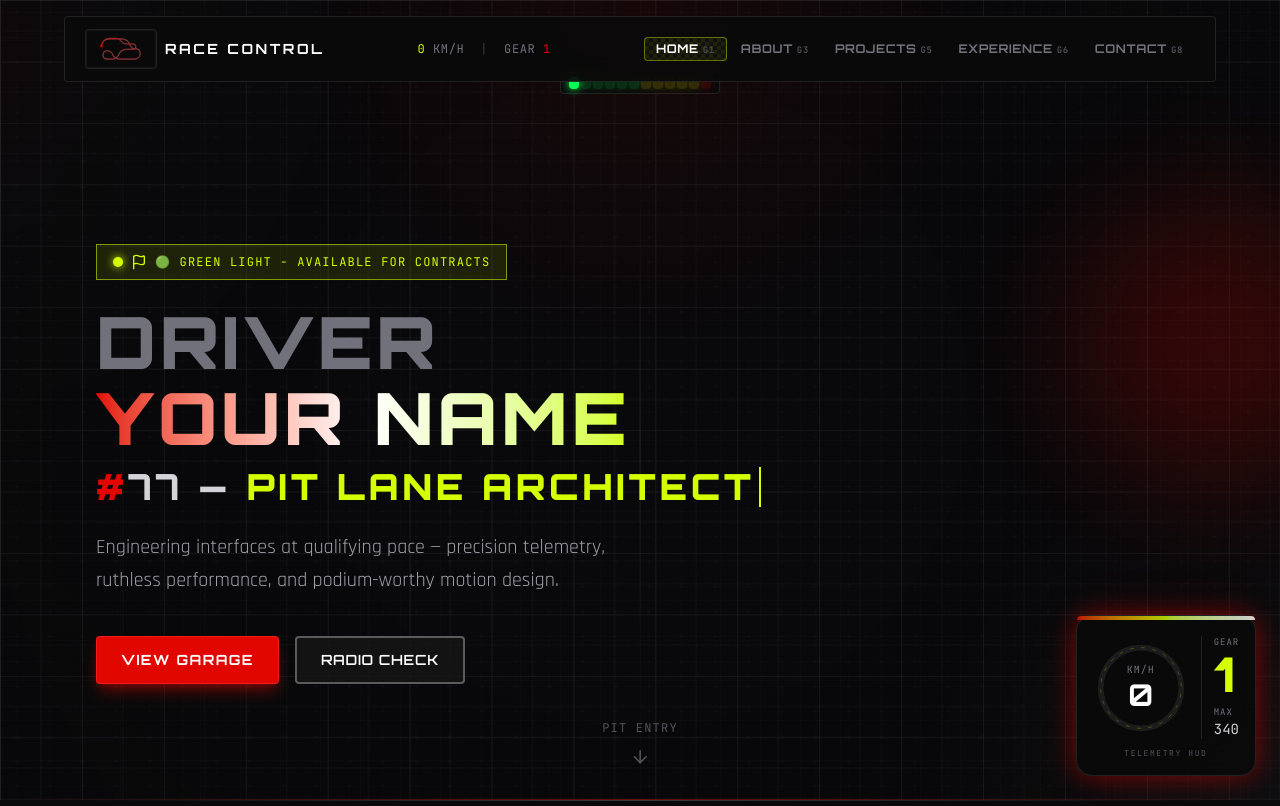
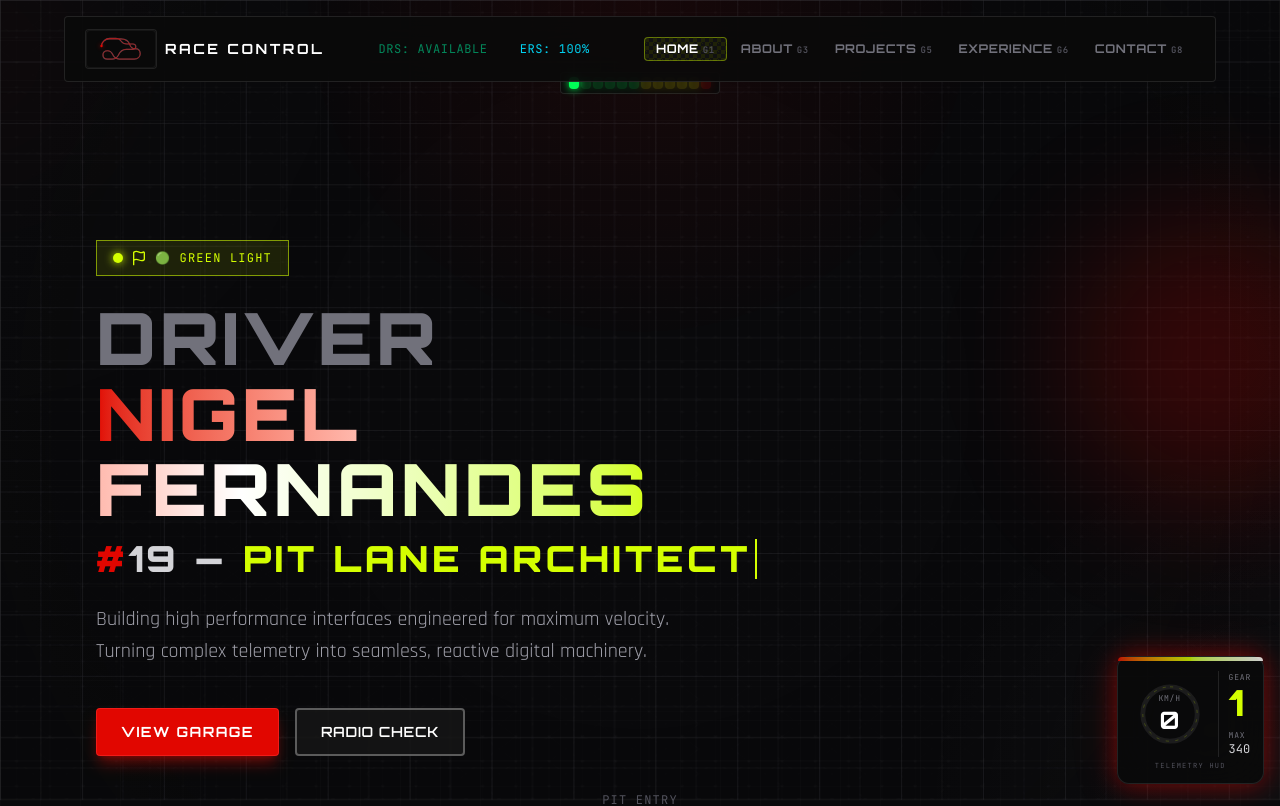
Before and after one commit to Nigel777123/personal-portfolio, a React (Vite) app: page / in a window 1280 px wide. Shown: the top 806 px of the page. Built offline with nearby package versions, Linux system fonts and the light colour scheme.

Commit message:
Major_changes

```diff
--- a/src/App.tsx
+++ b/src/App.tsx
@@ -2,6 +2,7 @@ import { lazy, Suspense } from 'react'
 import { useState } from 'react'
 import { F1ScrollProvider } from './context/F1ScrollContext'
 import { RaceAtmosphereBackdrop } from './components/layout/RaceAtmosphereBackdrop'
+import { TelemetryCursor } from './components/ui/TelemetryCursor'
 import { Navbar } from './components/layout/Navbar'
 import { Footer } from './components/layout/Footer'
 import { RpmShiftLights } from './components/hud/RpmShiftLights'
@@ -36,6 +37,7 @@ export default function App() {
     <F1ScrollProvider>
       <div className="relative isolate min-h-screen overflow-x-hidden bg-zinc-950">
         <RaceAtmosphereBackdrop />
+        <TelemetryCursor />
         {raceStarted && <RpmShiftLights />}
         {raceStarted && <Navbar />}
         {raceStarted && <SpeedometerHUD />}
--- a/src/components/hud/SpeedometerHUD.tsx
+++ b/src/components/hud/SpeedometerHUD.tsx
@@ -2,7 +2,7 @@ import { motion, useTransform } from 'framer-motion'
 import { useF1Scroll } from '../../context/F1ScrollContext'
 import { useMotionValueDisplay } from '../../hooks/useMotionValueDisplay'
 
-const RADIUS = 42
+const RADIUS = 34
 const CIRCUMFERENCE = 2 * Math.PI * RADIUS
 
 export function SpeedometerHUD() {
@@ -12,15 +12,15 @@ export function SpeedometerHUD() {
 
   return (
     <div
-      className="fixed bottom-4 right-4 z-50 sm:bottom-6 sm:right-6"
+      className="fixed bottom-3 right-3 z-50 sm:bottom-4 sm:right-4"
       aria-live="polite"
       aria-label={`Speed ${speed} kilometers per hour, gear ${gear}`}
     >
-      <div className="glass-hud relative rounded-2xl p-3 shadow-2xl f1-red-glow sm:p-4">
+      <div className="glass-hud relative rounded-xl p-2 shadow-2xl f1-red-glow sm:p-3">
         <div className="racing-stripe absolute inset-x-0 top-0 rounded-t-2xl opacity-80" />
 
-        <div className="flex items-center gap-3 pt-1">
-          <div className="relative h-[5.5rem] w-[5.5rem] sm:h-24 sm:w-24">
+        <div className="flex items-center gap-2 pt-0.5">
+          <div className="relative h-20 w-20 sm:h-20 sm:w-20">
             <svg className="-rotate-90" viewBox="0 0 100 100" aria-hidden>
               <circle
                 cx="50"
@@ -53,39 +53,39 @@ export function SpeedometerHUD() {
               />
             </svg>
             <div className="absolute inset-0 flex flex-col items-center justify-center">
-              <span className="font-mono-data text-[10px] uppercase tracking-widest text-zinc-500">
+              <span className="font-mono-data text-[8px] uppercase tracking-widest text-zinc-500">
                 KM/H
               </span>
-              <span className="font-display text-2xl font-bold tabular-nums text-white sm:text-3xl">
+              <span className="font-display text-xl font-bold tabular-nums text-white sm:text-2xl">
                 {speed}
               </span>
             </div>
           </div>
 
-          <div className="flex flex-col gap-2 border-l border-white/10 pl-3">
+          <div className="flex flex-col gap-1.5 border-l border-white/10 pl-2.5">
             <div>
-              <p className="font-mono-data text-[9px] uppercase tracking-widest text-zinc-500">
+              <p className="font-mono-data text-[8px] uppercase tracking-widest text-zinc-500">
                 Gear
               </p>
               <motion.p
                 key={gear}
                 initial={{ scale: 1.4, opacity: 0 }}
                 animate={{ scale: 1, opacity: 1 }}
-                className="font-display text-4xl font-black text-[#d4ff00] sm:text-5xl"
+                className="font-display text-3xl font-black text-[#d4ff00] sm:text-4xl"
               >
                 {gear}
               </motion.p>
             </div>
             <div>
-              <p className="font-mono-data text-[9px] uppercase tracking-widest text-zinc-500">
+              <p className="font-mono-data text-[8px] uppercase tracking-widest text-zinc-500">
                 Max
               </p>
-              <p className="font-mono-data text-sm tabular-nums text-zinc-300">{maxSpeed}</p>
+              <p className="font-mono-data text-xs tabular-nums text-zinc-300">{maxSpeed}</p>
             </div>
           </div>
         </div>
 
-        <p className="mt-2 text-center font-mono-data text-[8px] uppercase tracking-[0.2em] text-zinc-600">
+        <p className="mt-1 text-center font-mono-data text-[7px] uppercase tracking-[0.18em] text-zinc-600">
           Telemetry HUD
         </p>
       </div>
--- a/src/components/layout/Footer.tsx
+++ b/src/components/layout/Footer.tsx
@@ -18,7 +18,7 @@ export function Footer() {
       <div className="mx-auto flex max-w-6xl flex-col items-center justify-between gap-8 sm:flex-row">
         <div className="text-center sm:text-left">
           <p className="font-display text-lg font-bold uppercase tracking-widest text-white">
-            Your Name
+            Nigel Fernandes
           </p>
           <p className="mt-1 font-mono-data text-xs uppercase tracking-widest text-zinc-600">
             © {year} — Race Engineer Division
--- a/src/components/layout/Navbar.tsx
+++ b/src/components/layout/Navbar.tsx
@@ -1,10 +1,8 @@
 import { AnimatePresence, motion } from 'framer-motion'
 import { Menu, X } from 'lucide-react'
-import { useEffect, useState } from 'react'
-import { useF1Scroll } from '../../context/F1ScrollContext'
+import { useEffect, useRef, useState } from 'react'
 import { navLinks } from '../../data/navigation'
 import { useActiveSection } from '../../hooks/useActiveSection'
-import { useMotionValueDisplay } from '../../hooks/useMotionValueDisplay'
 import { cn } from '../../utils/cn'
 import { TrackMapLogo } from '../ui/TrackMapLogo'
 
@@ -14,12 +12,73 @@ export function Navbar() {
   const observedActiveId = useActiveSection(sectionIds)
   const [activeId, setActiveId] = useState(observedActiveId)
   const [mobileOpen, setMobileOpen] = useState(false)
-  const { speedKmh, gear } = useF1Scroll()
-  const speed = useMotionValueDisplay(speedKmh)
+  const [isScrolling, setIsScrolling] = useState(false)
+  const [ersPercent, setErsPercent] = useState(100)
+  const scrollFrameRef = useRef<number | null>(null)
+  const scrollTimeoutRef = useRef<number | null>(null)
 
   useEffect(() => {
     setActiveId(observedActiveId)
   }, [observedActiveId])
+
+  useEffect(() => {
+    const updateScrollMetrics = () => {
+      const maxScroll = Math.max(document.documentElement.scrollHeight - window.innerHeight, 1)
+      const currentScroll = Math.min(Math.max(window.scrollY, 0), maxScroll)
+      const progress = (currentScroll / maxScroll) * 100
+
+      setErsPercent(Math.round(100 - progress))
+    }
+
+    const handleScroll = () => {
+      setIsScrolling(true)
+
+      if (scrollTimeoutRef.current) {
+        window.clearTimeout(scrollTimeoutRef.current)
+      }
+
+      if (scrollFrameRef.current !== null) {
+        return
+      }
+
+      scrollFrameRef.current = window.requestAnimationFrame(() => {
+        scrollFrameRef.current = null
+        updateScrollMetrics()
+      })
+
+      scrollTimeoutRef.current = window.setTimeout(() => {
+        setIsScrolling(false)
+      }, 180)
+    }
+
+    const handleResize = () => {
+      if (scrollFrameRef.current !== null) {
+        window.cancelAnimationFrame(scrollFrameRef.current)
+      }
+
+      scrollFrameRef.current = window.requestAnimationFrame(() => {
+        scrollFrameRef.current = null
+        updateScrollMetrics()
+      })
+    }
+
+    window.addEventListener('scroll', handleScroll, { passive: true })
+    window.addEventListener('resize', handleResize, { passive: true })
+    updateScrollMetrics()
+
+    return () => {
+      window.removeEventListener('scroll', handleScroll)
+      window.removeEventListener('resize', handleResize)
+
+      if (scrollTimeoutRef.current) {
+        window.clearTimeout(scrollTimeoutRef.current)
+      }
+
+      if (scrollFrameRef.current !== null) {
+        window.cancelAnimationFrame(scrollFrameRef.current)
+      }
+    }
+  }, [])
 
   return (
     <header className="fixed inset-x-0 top-0 z-50 px-2 pt-[max(env(safe-area-inset-top),0.5rem)] sm:px-6 sm:pt-4">
@@ -34,14 +93,18 @@ export function Navbar() {
           </span>
         </a>
 
-        <div className="hidden items-center gap-4 font-mono-data text-xs uppercase tracking-wider text-zinc-500 md:flex">
-          <span>
-            <span className="text-[#d4ff00]">{speed}</span> km/h
+        <div className="hidden items-center justify-center gap-6 font-mono text-xs uppercase tracking-wider lg:flex lg:gap-8">
+          <span
+            className={cn(
+              'transition-colors duration-150',
+              isScrolling
+                ? 'text-emerald-400 font-bold drop-shadow-[0_0_8px_rgba(52,211,153,0.5)]'
+                : 'text-emerald-500/70',
+            )}
+          >
+            DRS: {isScrolling ? 'ENABLED' : 'AVAILABLE'}
           </span>
-          <span className="text-white/20">|</span>
-          <span>
-            Gear <span className="text-[#E10600]">{gear}</span>
-          </span>
+          <span className="text-cyan-400">ERS: {ersPercent}%</span>
         </div>
 
         <ul className="relative hidden items-center gap-0.5 lg:flex">
@@ -93,9 +156,6 @@ export function Navbar() {
             exit={{ opacity: 0, y: -8 }}
             className="glass-hud mx-auto mt-2 max-w-6xl rounded-sm border border-white/10 p-4 lg:hidden"
           >
-            <p className="mb-3 font-mono-data text-xs text-zinc-500">
-              {speed} KM/H · GEAR {gear}
-            </p>
             <ul className="flex flex-col gap-1">
               {navLinks.map((link) => (
                 <li key={link.id}>
@@ -112,8 +172,7 @@ export function Navbar() {
                         : 'text-zinc-500 hover:bg-white/5 hover:text-white',
                     )}
                   >
-                    {link.label}{' '}
-                    <span className="font-mono-data text-xs text-zinc-600">G{link.gear}</span>
+                    {link.label}
                   </a>
                 </li>
               ))}
--- a/src/components/sections/Hero.tsx
+++ b/src/components/sections/Hero.tsx
@@ -133,14 +133,14 @@ export function Hero({ onRaceStart }: { onRaceStart?: () => void }) {
               ? '📻 RADIO CHECK // BOX BOX BOX'
               : badgeState === 'pit'
                 ? '🏎️ IN THE PIT LANE // ENTRANCE'
-                : '🟢 GREEN LIGHT - AVAILABLE FOR CONTRACTS'}
+                : '🟢 GREEN LIGHT'}
           </motion.p>
 
           <h1 className="font-display text-4xl font-black uppercase leading-[1.05] tracking-wider text-white sm:text-5xl lg:text-7xl">
             <span className="block text-zinc-500">Driver</span>
-            <span className="f1-gradient-text">Your Name</span>
+            <span className="f1-gradient-text">Nigel Fernandes</span>
             <span className="mt-3 block text-2xl text-zinc-300 sm:text-3xl lg:text-4xl">
-              <span className="text-[#E10600]">#</span>77 —{' '}
+              <span className="text-[#E10600]">#</span>19 —{' '}
               <span className="inline-block min-w-[14ch] border-r-2 border-[#d4ff00] pr-1 text-[#d4ff00]">
                 {typedRole}
               </span>
@@ -148,8 +148,8 @@ export function Hero({ onRaceStart }: { onRaceStart?: () => void }) {
           </h1>
 
           <p className="mt-6 max-w-xl text-lg leading-relaxed text-zinc-400 sm:text-xl">
-            Engineering interfaces at qualifying pace — precision telemetry, ruthless performance,
-            and podium-worthy motion design.
+            Building high performance interfaces engineered for maximum velocity.
+            Turning complex telemetry into seamless, reactive digital machinery.
           </p>
 
           <motion.div
--- /dev/null
+++ b/src/components/ui/TelemetryCursor.tsx
@@ -0,0 +1,140 @@
+'use client'
+
+import { useEffect, useState } from 'react'
+
+type Point = {
+  x: number
+  y: number
+}
+
+function isInteractiveElement(target: EventTarget | null) {
+  if (!(target instanceof Element)) {
+    return false
+  }
+
+  return Boolean(
+    target.closest(
+      'button, a, input, textarea, select, summary, [role="button"], [role="link"], .cta, .cta-button, .magnetic-button',
+    ),
+  )
+}
+
+export function TelemetryCursor() {
+  const [isClient, setIsClient] = useState(false)
+  const [cursor, setCursor] = useState<Point>({ x: -100, y: -100 })
+  const [ring, setRing] = useState<Point>({ x: -100, y: -100 })
+  const [locked, setLocked] = useState(false)
+  const [lockColor, setLockColor] = useState<'lime' | 'cyan' | 'red'>('lime')
+
+  useEffect(() => {
+    setIsClient(true)
+
+    const handleMouseMove = (event: MouseEvent) => {
+      const nextPoint = { x: event.clientX, y: event.clientY }
+
+      setCursor(nextPoint)
+      setRing(nextPoint)
+
+      const nextLocked = isInteractiveElement(event.target)
+      setLocked(nextLocked)
+
+      if (nextLocked) {
+        if (event.target instanceof HTMLElement && event.target.tagName === 'A') {
+          setLockColor('cyan')
+        } else {
+          setLockColor('red')
+        }
+      } else {
+        setLockColor('lime')
+      }
+    }
+
+    const handleMouseLeave = () => {
+      setCursor({ x: -100, y: -100 })
+      setRing({ x: -100, y: -100 })
+      setLocked(false)
+      setLockColor('lime')
+    }
+
+    document.body.style.cursor = 'none'
+    window.addEventListener('mousemove', handleMouseMove, { passive: true })
+    window.addEventListener('mouseleave', handleMouseLeave)
+
+    return () => {
+      document.body.style.cursor = ''
+      window.removeEventListener('mousemove', handleMouseMove)
+      window.removeEventListener('mouseleave', handleMouseLeave)
+    }
+  }, [])
+
+  if (!isClient || typeof window === 'undefined') {
+    return null
+  }
+
+  const ringTone =
+    lockColor === 'cyan'
+      ? 'border-cyan-400/80 shadow-[0_0_18px_rgba(34,211,238,0.45)]'
+      : lockColor === 'red'
+        ? 'border-rose-400/80 shadow-[0_0_18px_rgba(251,113,133,0.45)]'
+        : 'border-lime-500/40 shadow-[0_0_18px_rgba(132,204,22,0.24)]'
+
+  const tickTone =
+    lockColor === 'cyan'
+      ? 'bg-cyan-300/80'
+      : lockColor === 'red'
+        ? 'bg-rose-300/80'
+        : 'bg-lime-400/70'
+
+  return (
+    <>
+      <div
+        className="fixed left-0 top-0 z-[100] pointer-events-none"
+        style={{
+          transform: `translate3d(${cursor.x - 3}px, ${cursor.y - 3}px, 0)`,
+          mixBlendMode: 'screen',
+        }}
+        aria-hidden
+      >
+        <div className="h-1.5 w-1.5 rounded-full bg-lime-500 shadow-[0_0_12px_rgba(163,230,53,0.9)]" />
+      </div>
+
+      <div
+        className="fixed left-0 top-0 z-[100] flex h-8 w-8 items-center justify-center pointer-events-none transition-transform duration-150 ease-out"
+        style={{
+          transform: `translate3d(${ring.x - 16}px, ${ring.y - 16}px, 0) scale(${locked ? 1.25 : 1})`,
+          mixBlendMode: 'screen',
+        }}
+        aria-hidden
+      >
+        <div
+          className={`relative flex h-8 w-8 items-center justify-center rounded-full border ${ringTone} ${
+            locked ? 'border-dashed' : 'border-solid'
+          } transition-[border-color,transform,box-shadow] duration-150 ease-out`}
+        >
+          <span
+            className={`absolute left-1/2 top-0 h-1.5 w-px -translate-x-1/2 ${tickTone}`}
+          />
+          <span
+            className={`absolute bottom-0 left-1/2 h-1.5 w-px -translate-x-1/2 ${tickTone}`}
+          />
+          <span
+            className={`absolute left-0 top-1/2 h-px w-1.5 -translate-y-1/2 ${tickTone}`}
+          />
+          <span
+            className={`absolute right-0 top-1/2 h-px w-1.5 -translate-y-1/2 ${tickTone}`}
+          />
+
+          <span
+            className={`h-1.5 w-1.5 rounded-full ${
+              lockColor === 'cyan'
+                ? 'bg-cyan-300 shadow-[0_0_10px_rgba(34,211,238,0.75)]'
+                : lockColor === 'red'
+                  ? 'bg-rose-300 shadow-[0_0_10px_rgba(251,113,133,0.75)]'
+                  : 'bg-lime-400 shadow-[0_0_10px_rgba(163,230,53,0.7)]'
+            }`}
+          />
+        </div>
+      </div>
+    </>
+  )
+}
```
